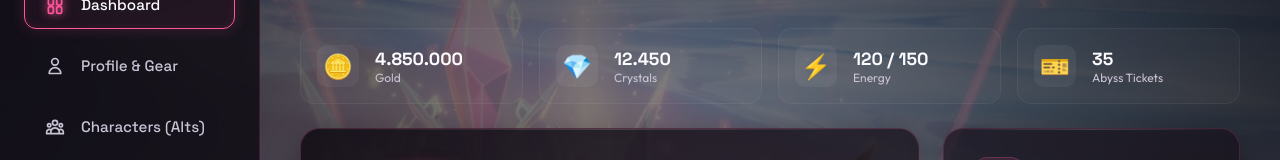
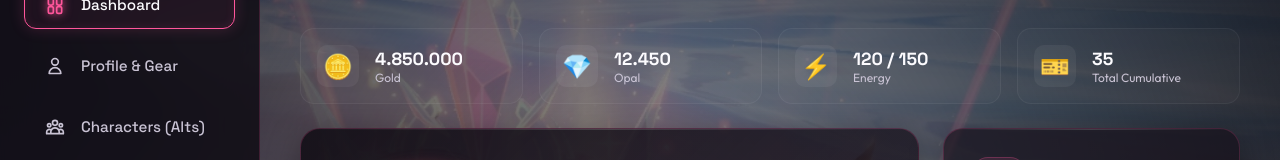
Before and after one commit to Chaerlyn05/crystal-of-atlan, a React (Vite) app: page / in a window 1280 px wide. Shown: the part 148-308 px from the top of the page. Built offline with nearby package versions, Linux system fonts and the light colour scheme; no server answers.

Commit message:
update-labels-energy

```diff
--- a/db.json
+++ b/db.json
@@ -11,7 +11,7 @@
     "currencies": {
       "gold": 4850000,
       "crystals": 12450,
-      "energy": "120 / 150",
+      "energy": "140/140",
       "abyss": 35
     },
     "combatStats": [
--- a/server.js
+++ b/server.js
@@ -35,7 +35,7 @@ const DEFAULT_STATE = {
     guild: "AtlanElite",
     bio: "Petualang legendaris yang berspesialisasi dalam elemen es dan manipulasi gravitasi di dunia Atlan.",
     avatar: "/avatar.png",
-    currencies: { gold: 4850000, crystals: 12450, energy: "120 / 150", abyss: 35 },
+    currencies: { gold: 4850000, crystals: 12450, energy: "140/140", abyss: 35 },
     combatStats: [
       { name: "ATK", value: 92, raw: "12,450" },
       { name: "CRIT", value: 85, raw: "68.5%" },
--- a/src/components/DashboardTab.jsx
+++ b/src/components/DashboardTab.jsx
@@ -30,7 +30,7 @@ export default function DashboardTab({ mainCharacter }) {
             <div className="material-icon">💎</div>
             <div className="material-info">
               <span className="material-value">{formatNumber(currencies.crystals)}</span>
-              <span className="material-name">Crystals</span>
+              <span className="material-name">Opal</span>
             </div>
           </div>
           <div className="material-card">
@@ -44,7 +44,7 @@ export default function DashboardTab({ mainCharacter }) {
             <div className="material-icon">🎫</div>
             <div className="material-info">
               <span className="material-value">{currencies.abyss}</span>
-              <span className="material-name">Abyss Tickets</span>
+              <span className="material-name">Total Cumulative</span>
             </div>
           </div>
         </div>
```
